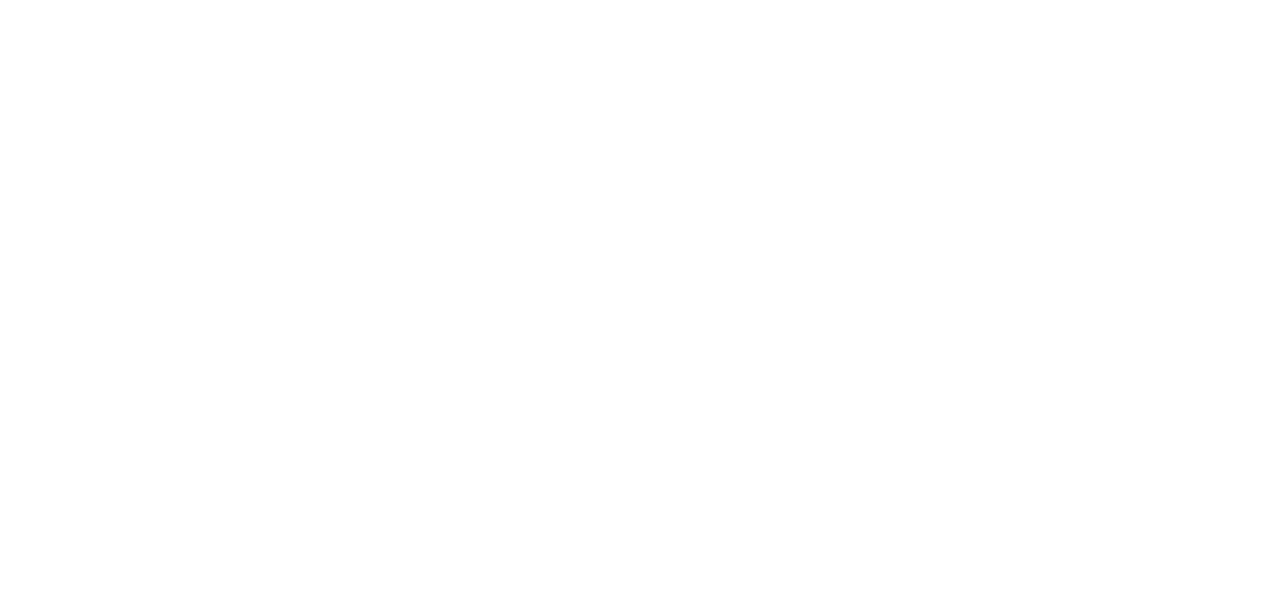
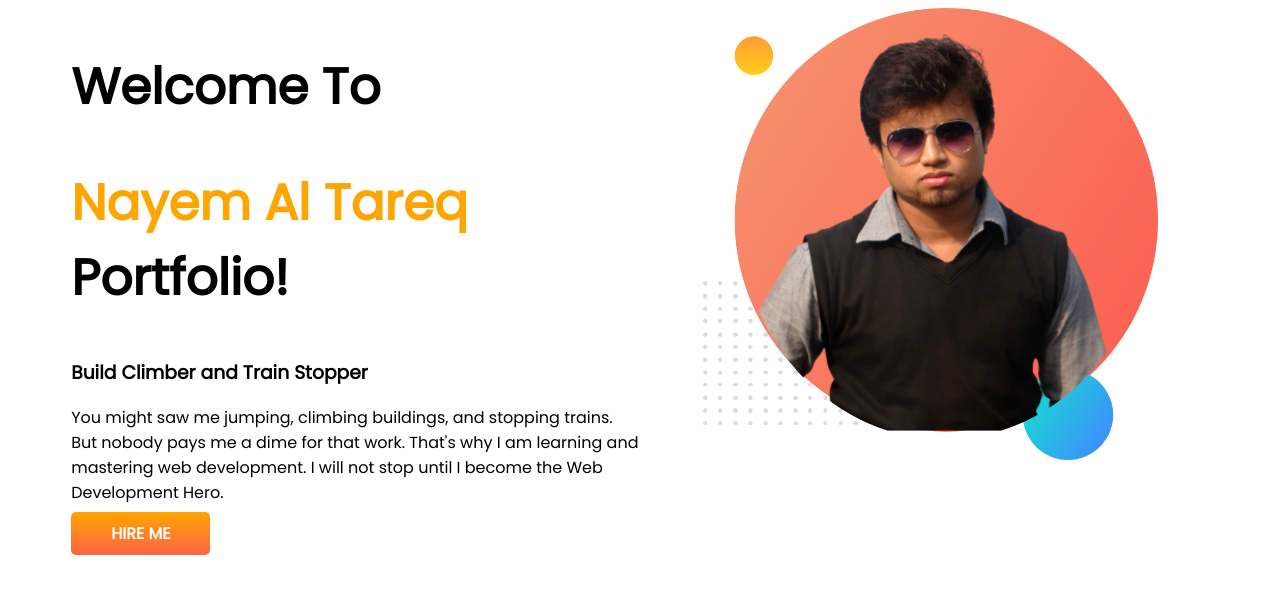
Before and after one commit to Nyth/developer-portfolio, a plain HTML site: page index.html in a window 1280 px wide. Drawn offline with Linux system fonts and the light colour scheme.

Commit message:
portfolio

```diff
--- a/index.html
+++ b/index.html
@@ -5,9 +5,27 @@
           <meta http-equiv="X-UA-Compatible" content="IE=edge">
           <meta name="viewport" content="width=device-width, initial-scale=1.0">
           <title>Nayem Al Tareq Portfolio</title>
+          <link rel="preconnect" href="https://fonts.googleapis.com">
+          <link rel="preconnect" href="https://fonts.gstatic.com" crossorigin>
+          <link href="https://fonts.googleapis.com/css2?family=Poppins&display=swap" rel="stylesheet">
           <link rel="stylesheet" href="style.css">
 </head>
 <body>
+    <section>
+          <div class="half-width">
+          <h1>Welcome To</h1>
+          <h1 ><span class="orange-color">Nayem Al Tareq</span> Portfolio!</h1>
 
+
+                         <h3>Build Climber and Train Stopper</h3>
+                         <p class="start">You might saw me jumping, climbing buildings, and stopping trains. But nobody pays me a dime for that work. That's why I am learning and mastering web development. I will not stop until I become the Web Development Hero.</p>
+                         <a class="link-button" target="_blank" href="https://www.linkedin.com/in/nayem-al-tareq-8b32a4150/">HIRE ME</a>
+              </div>
+
+              <div class="half-width">
+                    <img src="images/nayemaltareq.png" alt="My Pic">
+              </div>
+
+    </section>
 </body>
 </html>
--- a/style.css
+++ b/style.css
@@ -0,0 +1,29 @@
+body{
+    font-family: 'Poppins', sans-serif;
+}
+h1{
+    font-size: 50px;
+}
+.orange-color{
+     color: orange;
+}
+section{
+    display:flex;
+}
+.half-width{
+      width: 50% ;
+      padding-left: 5%;
+}
+.half-width img{
+          width: 80%;
+
+}
+.link-button{
+    text-decoration: none;
+    background-image: linear-gradient(orange,tomato);
+    color: white;
+    font-weight: 700;
+    padding: 10px 40px ;
+    border-radius: 5px;
+
+}
```
Also changed, not shown: images/dream-bg.png (added), images/exp-bg.png (added), images/my-bg.png (added), images/my-bg2.png (added), images/nayemaltareq.png (added), images/nayemaltareq2.png (added), images/nayemaltareq3.png (added), images/top-banner.png (added), nayemaltareq.png (added), showOff/1015003_489763581098736_1301305924_o.jpg (added), showOff/10429242_718806164843284_3151603974903786052_n.jpg (added), showOff/1622506_668780573179177_672713997_o.jpg (added), showOff/239453447_205406908135197_8832363751351762573_n.jpg (added), showOff/981551_638378759570550_6274674761529103834_o.jpg (added), 3 more files.
